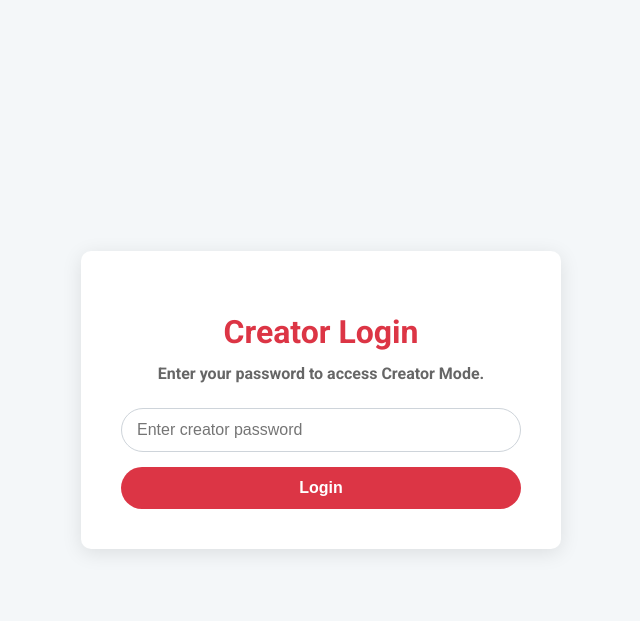
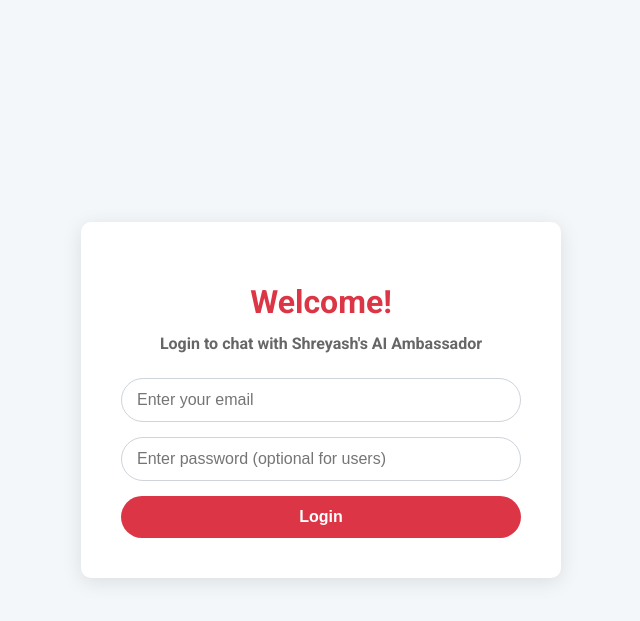
Before and after one commit to SHREYASHSINGHAI/AI-PERSONAL-AMBASSADOR, a Flask app: page /login in a window 1280 px wide. Shown: the top 621 px of the page, without its empty margins (319-959 px from the left). Run offline with Flask 3, Linux system fonts and the light colour scheme.

Commit message:
Update login.html

```diff
--- a/templates/login.html
+++ b/templates/login.html
@@ -3,7 +3,7 @@
 <head>
     <meta charset="UTF-8">
     <meta name="viewport" content="width=device-width, initial-scale=1.0">
-    <title>Creator Login</title>
+    <title>Login</title>
     <link href="https://fonts.googleapis.com/css2?family=Roboto:wght@400;500;700&display=swap" rel="stylesheet">
     <style>
         body {
@@ -40,6 +40,7 @@
             flex-direction: column;
             gap: 15px;
         }
+        input[type="email"],
         input[type="password"] {
             width: 100%;
             padding: 12px 15px;
@@ -49,6 +50,7 @@
             font-size: 16px;
             transition: border-color 0.3s;
         }
+        input[type="email"]:focus,
         input[type="password"]:focus {
             border-color: #dc3545;
             outline: none;
@@ -75,13 +77,14 @@
 </head>
 <body>
     <div class="login-container">
-        <h1>Creator Login</h1>
-        <h2>Enter your password to access Creator Mode.</h2>
+        <h1>Welcome!</h1>
+        <h2>Login to chat with {{ bot_name }}'s AI Ambassador</h2>
         {% if error %}
             <p class="error-message">{{ error }}</p>
         {% endif %}
         <form method="post">
-            <input type="password" name="password" placeholder="Enter creator password" required>
+            <input type="email" name="email" placeholder="Enter your email" required>
+            <input type="password" name="password" placeholder="Enter password (optional for users)" autocomplete="current-password">
             <button type="submit">Login</button>
         </form>
     </div>
```
